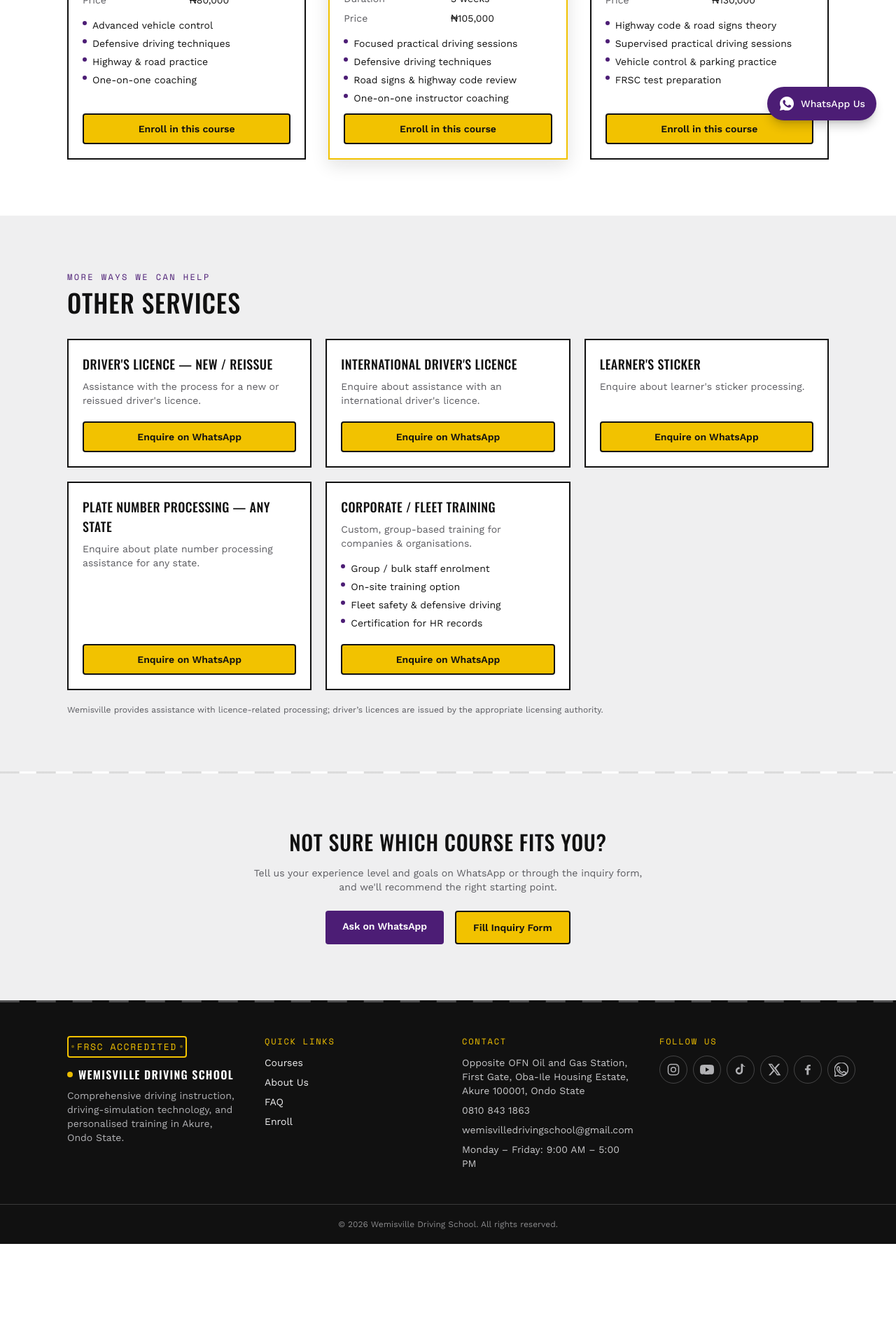
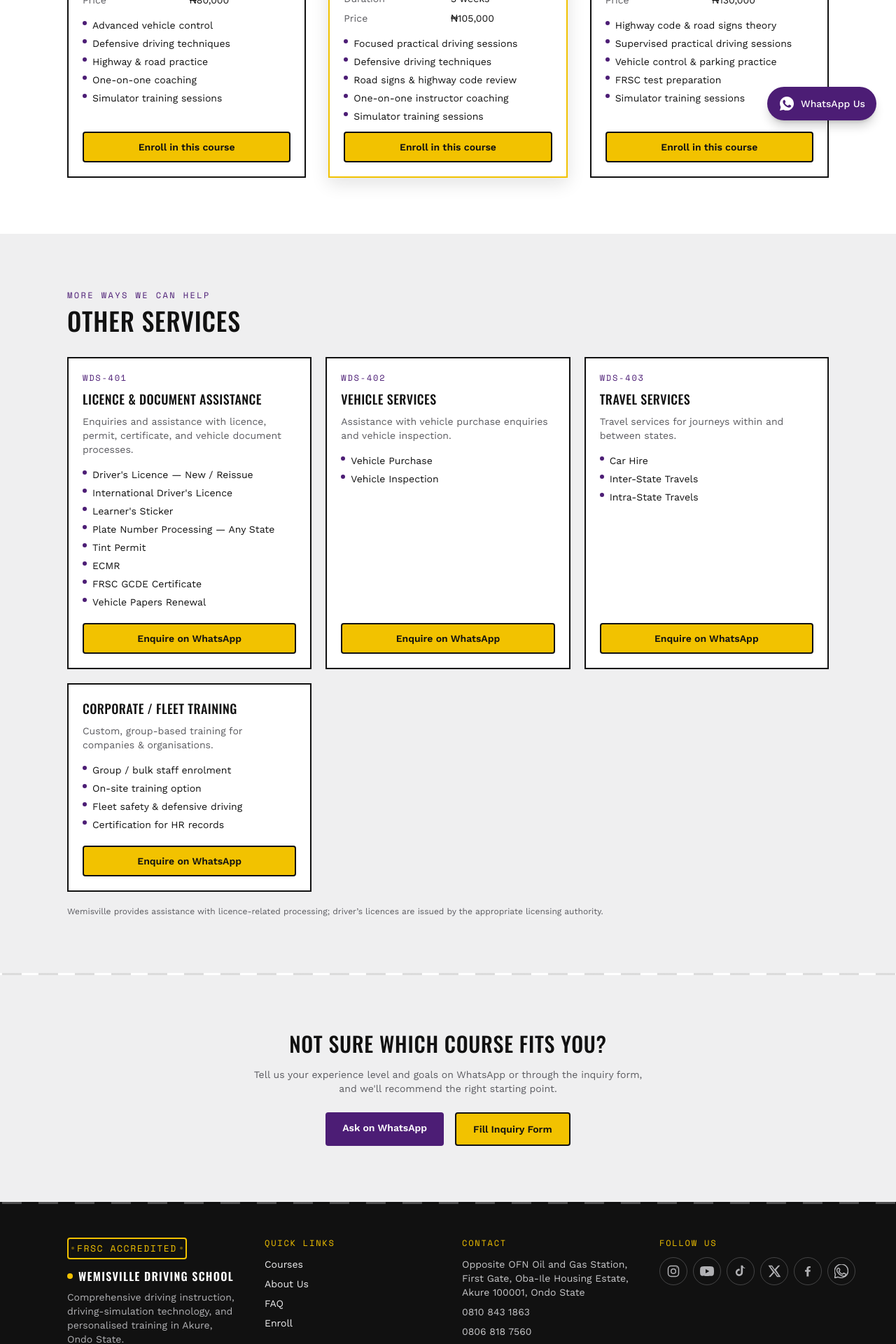
Before and after one commit to Adeelijah/wemisvilledrivingschool, a Next.js app: page /courses in a window 1280 px wide. Shown: the part 600-2520 px from the top of the page at 70% size. Before the commit the page ends 2377 px from the top, so only its background shows below. Built offline with nearby package versions, Linux system fonts and the light colour scheme.

Commit message:
Update contact details and group other services

```diff
--- a/app/(site)/contact/page.js
+++ b/app/(site)/contact/page.js
@@ -27,7 +27,9 @@
             </div>
             <div>
               <h2 className="font-display text-lg uppercase tracking-wide text-ink">Phone</h2>
-              <a href={site.phoneHref} className="mt-1 block text-road hover:underline">{site.phoneDisplay}</a>
+              {site.phoneNumbers.map((phone) => (
+                <a key={phone.href} href={phone.href} className="mt-1 block text-road hover:underline">{phone.display}</a>
+              ))}
             </div>
             <div>
               <h2 className="font-display text-lg uppercase tracking-wide text-ink">Email</h2>
--- a/app/(site)/courses/page.js
+++ b/app/(site)/courses/page.js
@@ -34,9 +34,18 @@
           </div>
           <div className="grid gap-5 sm:grid-cols-2 lg:grid-cols-3">
             {otherServices.map((service) => (
-              <article key={service.name} className="flex flex-col border-2 border-ink bg-paper p-5">
+              <article key={service.code} className="flex flex-col border-2 border-ink bg-paper p-5">
+                <span className="mb-2 font-plate text-xs tracking-[0.15em] text-road">{service.code}</span>
                 <h3 className="font-display text-lg uppercase tracking-wide text-ink">{service.name}</h3>
-                <p className="mt-2 flex-1 text-sm text-slate">{service.description}</p>
+                <p className="mt-2 text-sm text-slate">{service.description}</p>
+                <ul className="mt-4 flex-1 space-y-1.5 text-sm text-ink">
+                  {service.services.map((item) => (
+                    <li key={item} className="flex gap-2">
+                      <span className="mt-1 h-1.5 w-1.5 flex-shrink-0 rounded-full bg-road" />
+                      {item}
+                    </li>
+                  ))}
+                </ul>
                 <a
                   href={whatsappLink(`Hi Wemisville, I'd like to enquire about ${service.name}.`)}
                   target="_blank"
--- a/app/(site)/page.js
+++ b/app/(site)/page.js
@@ -9,7 +9,7 @@
 
 const WHY = [
   { title: "FRSC Accredited", desc: "Officially recognised training that meets federal road-safety standards." },
-  { title: "Simulation Technology", desc: "Build confidence on a simulator before you ever face live traffic." },
+  { title: "Simulation Technology", desc: "Simulator training sessions are included in all three driving courses." },
   { title: "Experienced Instructors", desc: "Patient, structured teaching for first-time and returning drivers." },
   { title: "Personalised Training", desc: "Pace and focus areas adjusted to how you actually learn." },
 ];
--- a/components/CourseCard.js
+++ b/components/CourseCard.js
@@ -22,9 +22,9 @@
           <dt className="text-slate">Price</dt>
           <dd className="text-ink">{course.price}</dd>
         </dl>
-        {!compact && (
+        {(!compact || course.includes.includes("Simulator training sessions")) && (
           <ul className="mt-1 space-y-1.5 text-sm text-ink">
-            {course.includes.map((item) => (
+            {(compact ? course.includes.filter((item) => item === "Simulator training sessions") : course.includes).map((item) => (
               <li key={item} className="flex gap-2">
                 <span className="mt-1 h-1.5 w-1.5 flex-shrink-0 rounded-full bg-road" />
                 {item}
--- a/components/Footer.js
+++ b/components/Footer.js
@@ -36,7 +36,9 @@
           <p className="mb-3 font-plate text-xs uppercase tracking-[0.15em] text-signal">Contact</p>
           <ul className="space-y-2 text-sm text-chalkLine/90">
             <li>{site.address}</li>
-            <li><a href={site.phoneHref} className="hover:text-signal">{site.phoneDisplay}</a></li>
+            {site.phoneNumbers.map((phone) => (
+              <li key={phone.href}><a href={phone.href} className="hover:text-signal">{phone.display}</a></li>
+            ))}
             <li><a href={`mailto:${site.email}`} className="hover:text-signal">{site.email}</a></li>
             <li>{site.hours}</li>
           </ul>
--- a/lib/site.js
+++ b/lib/site.js
@@ -6,6 +6,10 @@
   tagline: "FRSC Accredited Driving School in Akure",
   phoneDisplay: "0810 843 1863",
   phoneHref: "tel:+2348108431863",
+  phoneNumbers: [
+    { display: "0810 843 1863", href: "tel:+2348108431863" },
+    { display: "0806 818 7560", href: "tel:+2348068187560" },
+  ],
   whatsappNumber: "2348108431863", // country code + number, no leading zero, no plus
   email: "wemisvilledrivingschool@gmail.com",
   address: "Opposite OFN Oil and Gas Station, First Gate, Oba-Ile Housing Estate, Akure 100001, Ondo State",
```
Also changed, not shown: lib/courses.js.
